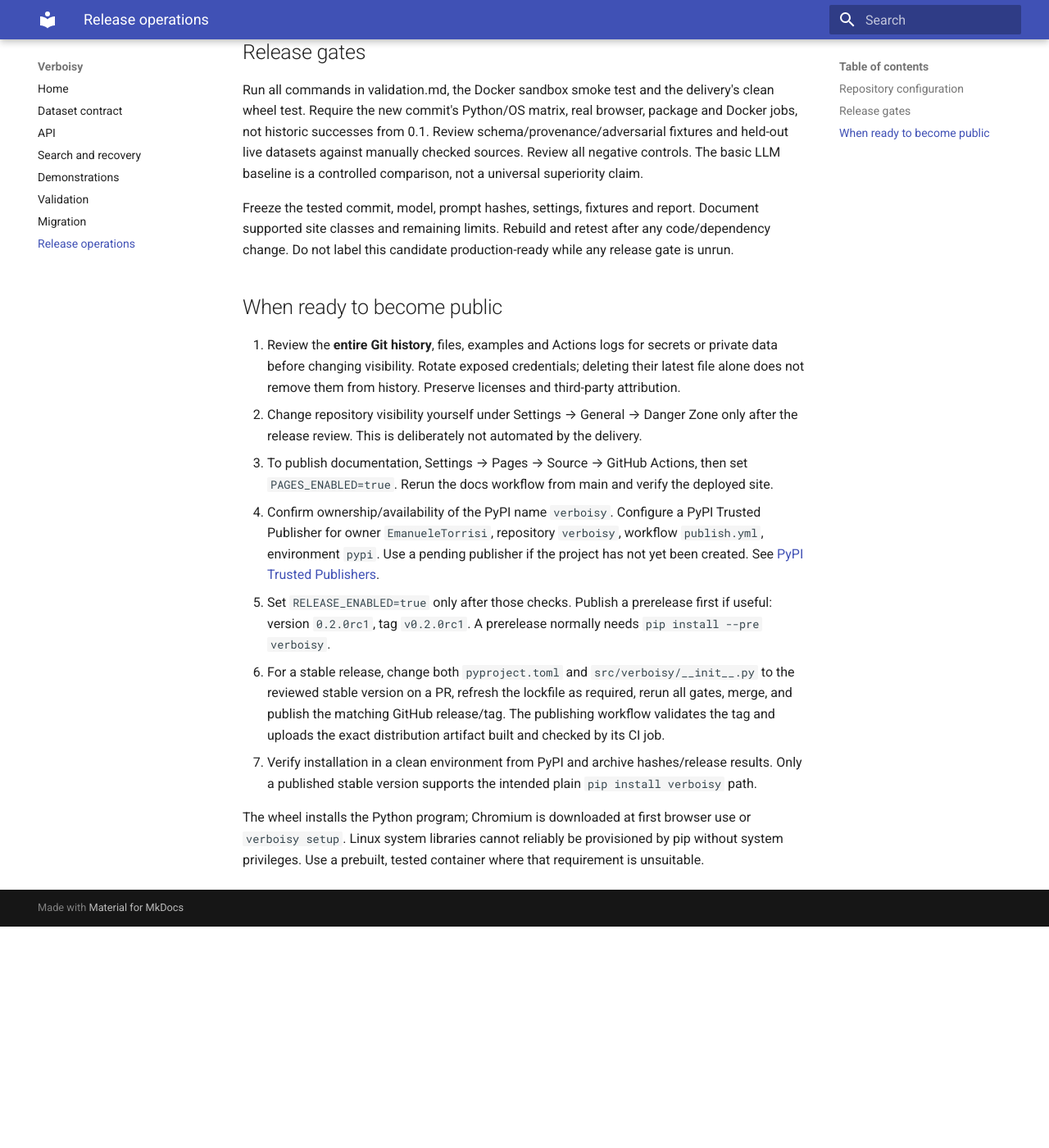
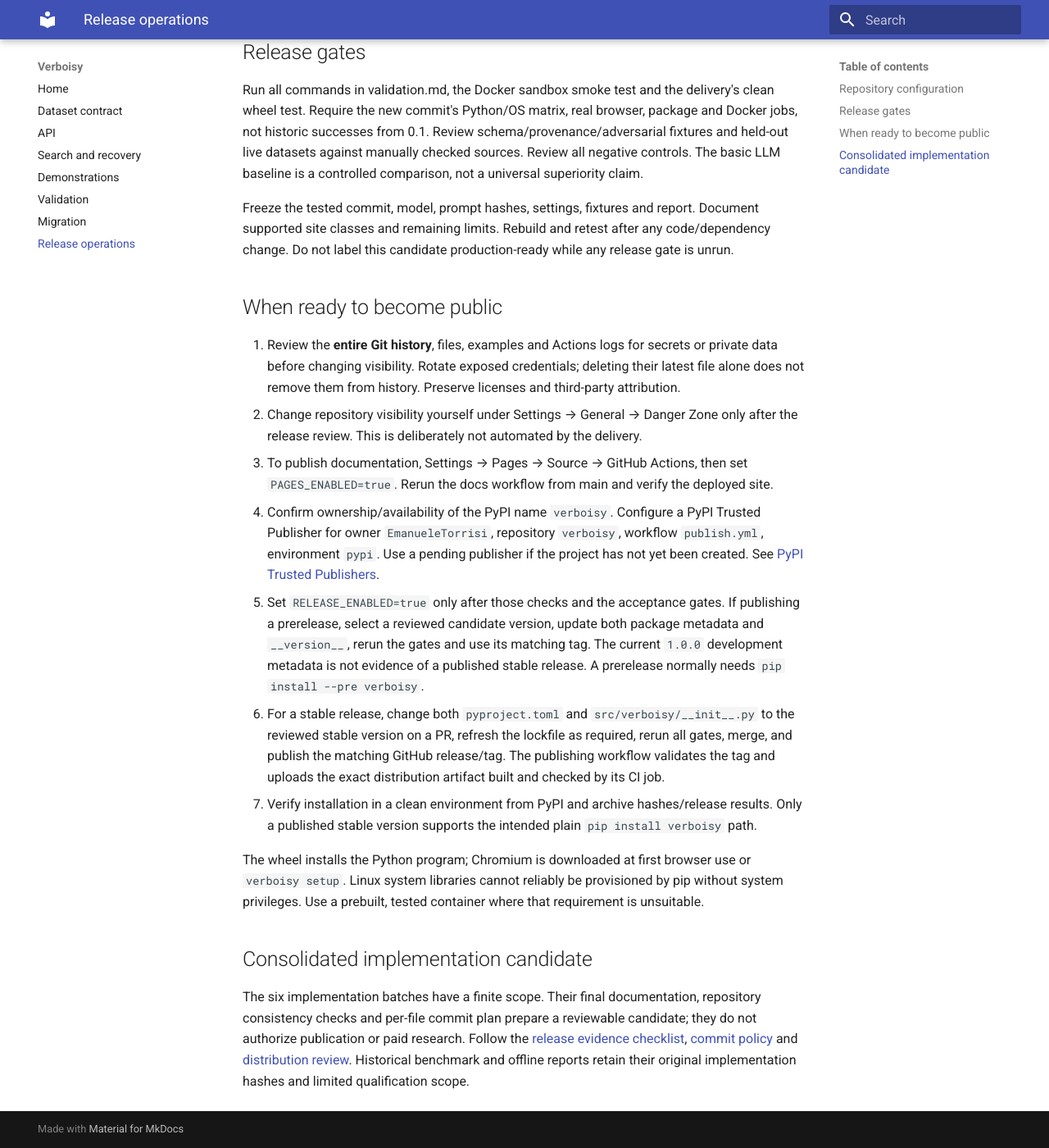
Before and after one commit to EmanueleTorrisi/verboisy, an MkDocs documentation site: the page built from docs/release.md, in a window 1280 px wide and 1400 px high, scrolled down 732 px. Shown: the whole window at 82% size. Built offline with MkDocs 1.6.1 and Material for MkDocs 9.7.7, drawn with Linux system fonts in a browser that asks for light colours; before the commit the page ends 1862 px from its top, so only the background shows below that.

Commit message:
docs: connect publication procedures to the finite release gates

```diff
--- a/docs/release.md
+++ b/docs/release.md
@@ -1,3 +1,5 @@
+<!-- Copyright (c) 2026 Emanuele Torrisi. See LICENSE for applicable terms. -->
+
 # Private validation and public release
 
 Keep this repository private while validating. The supplied workflow intentionally requires
@@ -46,8 +48,11 @@
    Publisher for owner `EmanueleTorrisi`, repository `verboisy`, workflow `publish.yml`,
    environment `pypi`. Use a pending publisher if the project has not yet been created.
    See [PyPI Trusted Publishers](https://docs.pypi.org/trusted-publishers/).
-5. Set `RELEASE_ENABLED=true` only after those checks. Publish a prerelease first if useful:
-   version `0.2.0rc1`, tag `v0.2.0rc1`. A prerelease normally needs `pip install --pre verboisy`.
+5. Set `RELEASE_ENABLED=true` only after those checks and the acceptance gates.
+   If publishing a prerelease, select a reviewed candidate version, update both package
+   metadata and `__version__`, rerun the gates and use its matching tag. The current
+   `1.0.0` development metadata is not evidence of a published stable release.
+   A prerelease normally needs `pip install --pre verboisy`.
 6. For a stable release, change both `pyproject.toml` and `src/verboisy/__init__.py` to the
    reviewed stable version on a PR, refresh the lockfile as required, rerun all gates,
    merge, and publish the matching GitHub release/tag. The publishing workflow validates
@@ -58,3 +63,12 @@
 The wheel installs the Python program; Chromium is downloaded at first browser use or
 `verboisy setup`. Linux system libraries cannot reliably be provisioned by pip without
 system privileges. Use a prebuilt, tested container where that requirement is unsuitable.
+
+## Consolidated implementation candidate
+
+The six implementation batches have a finite scope. Their final documentation,
+repository consistency checks and per-file commit plan prepare a reviewable candidate;
+they do not authorize publication or paid research. Follow the
+[release evidence checklist](release-checklist.md), [commit policy](commit-policy.md)
+and [distribution review](distribution.md). Historical benchmark and offline reports
+retain their original implementation hashes and limited qualification scope.
```
